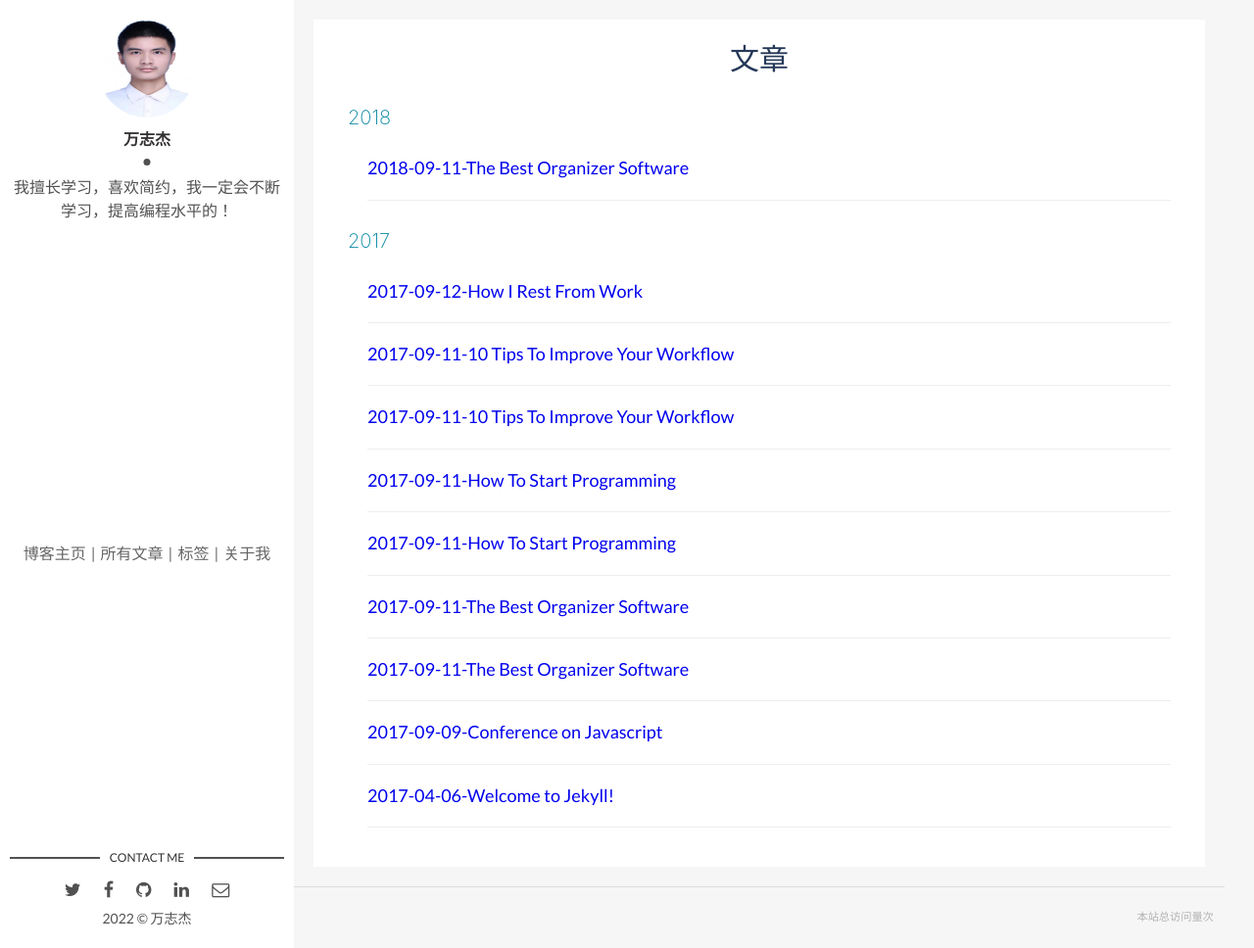
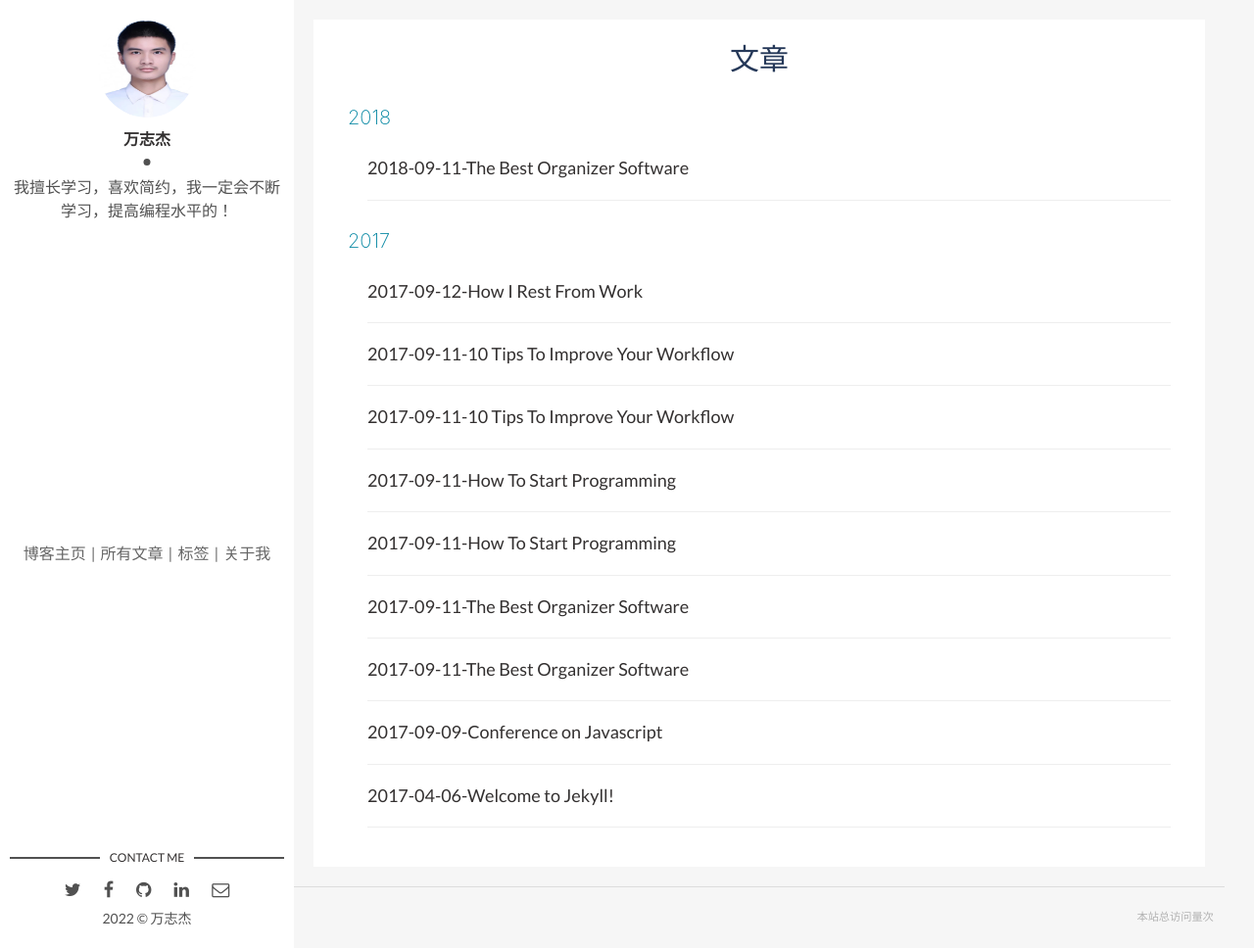
Before and after one commit to 19991010wan/19991010wan-Blog, a Jekyll site: the page built from archive.html, in a window 1280 px wide and 968 px high. Shown: the whole window at 98% size. Built offline with Jekyll 4.4.1, drawn with Linux system fonts in a browser that asks for light colours; nearby versions of some CDN libraries; comment, search, counter and statistics services are not loaded.

Commit message:
update css

```diff
--- a/assets/css/main.css
+++ b/assets/css/main.css
@@ -1413,6 +1413,7 @@ a.newer-posts:hover {
   .blog-archive .post-preview {
     position: relative; }
     .blog-archive .post-preview > a {
+      color: #333030;
       text-decoration: none; }
       .blog-archive .post-preview > a .post-title {
         font-size: 16px;
--- a/assets/css/scss/parts/_archive.scss
+++ b/assets/css/scss/parts/_archive.scss
@@ -25,6 +25,7 @@
   .post-preview {
     position: relative;
     > a {
+      color: $dark;
       text-decoration: none;
       .post-title {
         font-size: 16px;
```
